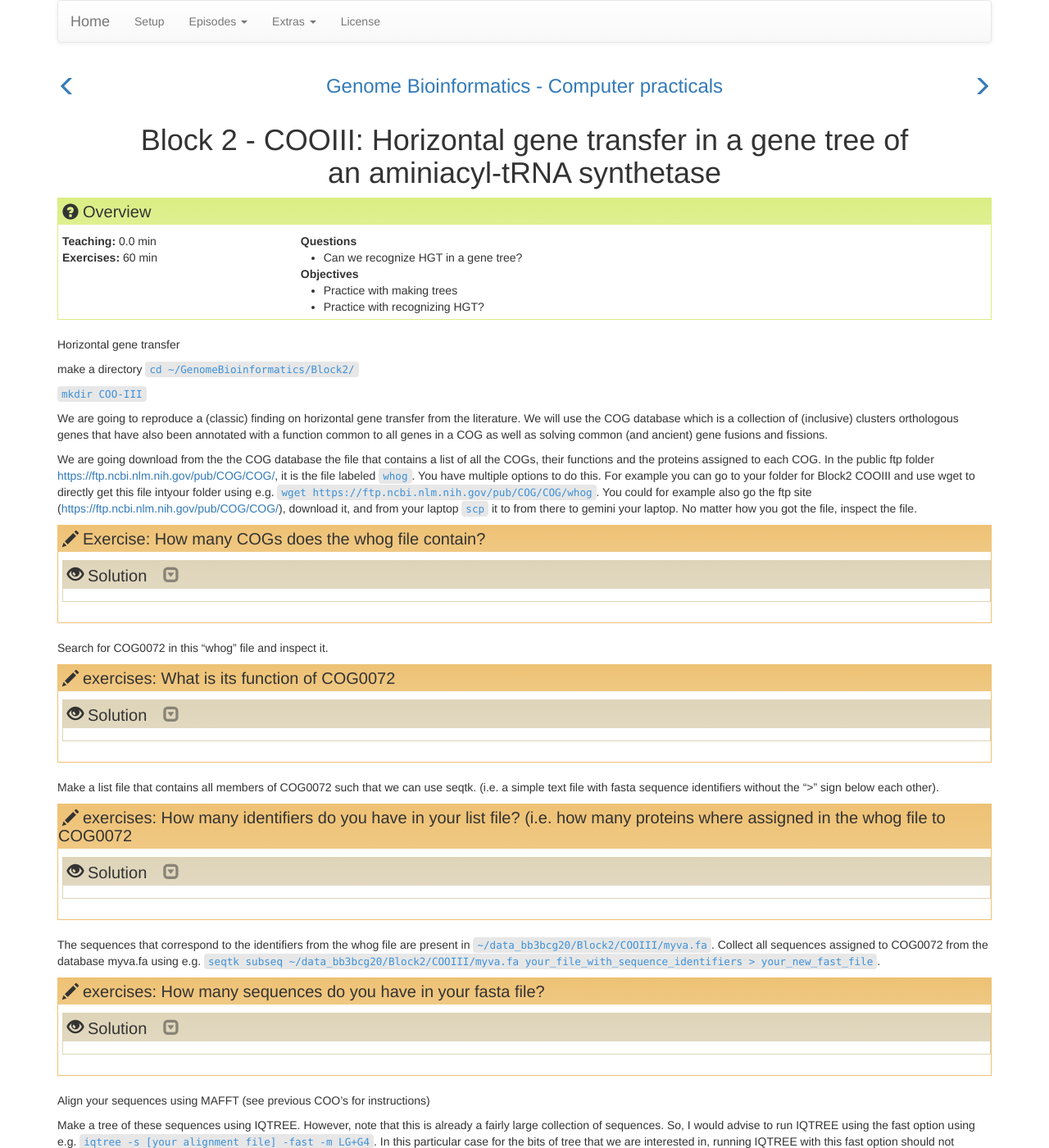
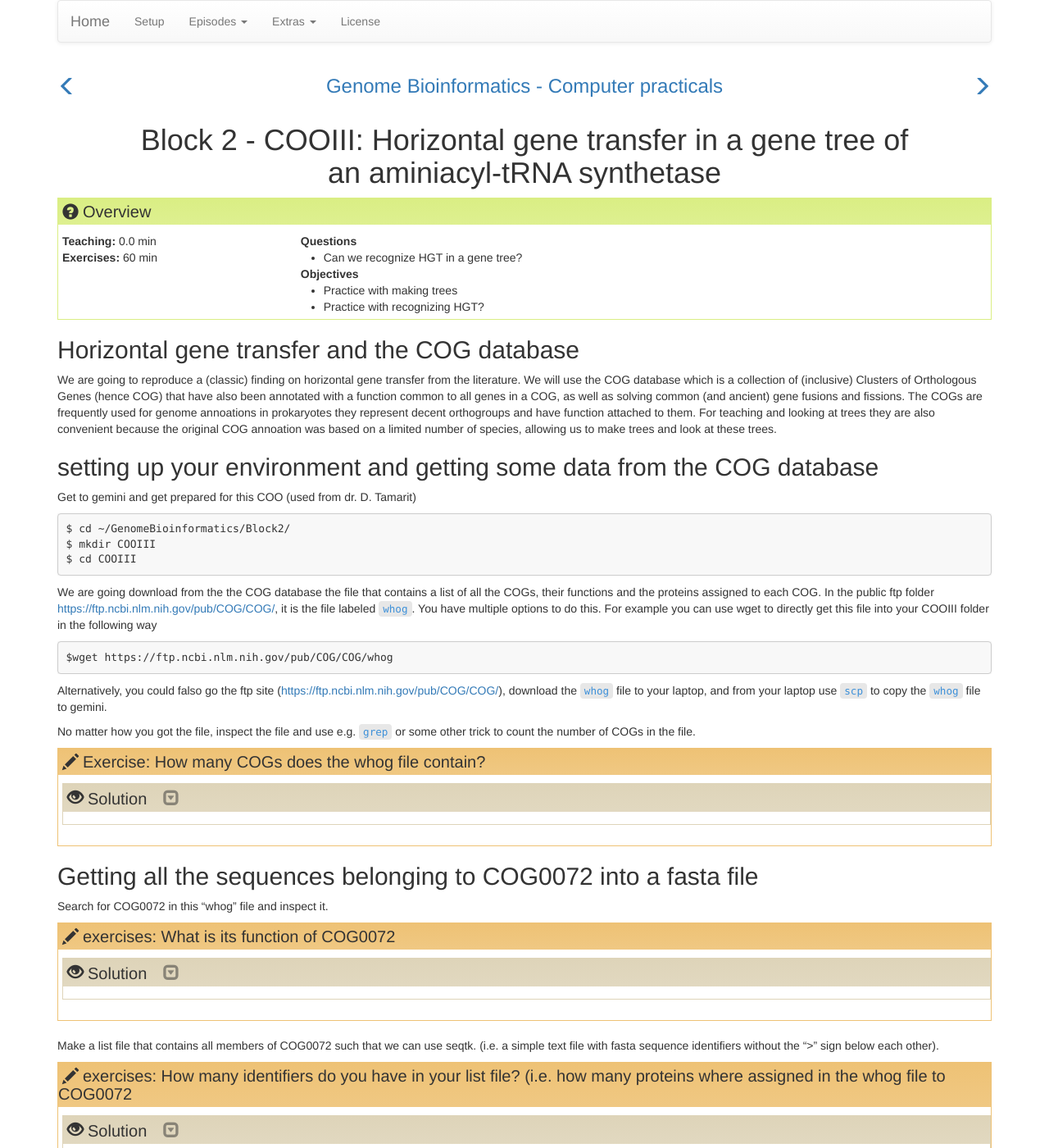
Before and after one commit to TeamMGE/GenomeBioinformaticsCourse, a Jekyll site: the page built from _episodes/60-COOIII.md, in a window 1280 px wide and 1400 px high. Shown: the whole window at 82% size. Built offline with Jekyll 4.4.1, drawn with Linux system fonts in a browser that asks for light colours; some of the changed text lies outside the part shown.

Commit message:
Update 60-COOIII.md

```diff
--- a/_episodes/60-COOIII.md
+++ b/_episodes/60-COOIII.md
@@ -12,22 +12,27 @@ keypoints:
 - The acceptor taxon is clustered within the donor taxon
 ---
 
+## Horizontal gene transfer and the COG database
+We are going to reproduce a (classic) finding on horizontal gene transfer from the literature. We will use the COG database which is a collection of (inclusive) Clusters of Orthologous Genes (hence COG) that have also been annotated with a function common to all genes in a COG, as well as solving common (and ancient) gene fusions and fissions. The COGs are frequently used for genome annoations in prokaryotes they represent decent orthogroups and have function attached to them. For teaching and looking at trees they are also convenient because the original COG annoation was based on a limited number of species, allowing us to make trees and look at these trees.
 
+## setting up your environment and getting some data from the COG database
 
+Get to gemini and get prepared for this COO (used from dr. D. Tamarit)
 
-Horizontal gene transfer
+~~~
+$ cd ~/GenomeBioinformatics/Block2/
+$ mkdir COOIII
+$ cd COOIII
+~~~
 
+We are going download from the the COG database the file that contains a list of all the COGs, their functions and the proteins assigned to each COG. In the public ftp folder [https://ftp.ncbi.nlm.nih.gov/pub/COG/COG/](https://ftp.ncbi.nlm.nih.gov/pub/COG/COG/), it is the file labeled `whog`. You have multiple options to do this. For example you can use wget to directly get this file into your COOIII folder in the following way
+~~~
+$wget https://ftp.ncbi.nlm.nih.gov/pub/COG/COG/whog
+~~~
 
-make a directory
-`cd ~/GenomeBioinformatics/Block2/`
+Alternatively, you could falso go the ftp site ([https://ftp.ncbi.nlm.nih.gov/pub/COG/COG/](https://ftp.ncbi.nlm.nih.gov/pub/COG/COG/)), download the `whog` file to your laptop, and from your laptop use `scp` to copy the `whog` file  to gemini.
 
-`mkdir COO-III`
-
-
-We are going to reproduce a (classic) finding on horizontal gene transfer from the literature. We will use the COG database which is a collection of (inclusive) clusters orthologous genes that have also been annotated with a function common to all genes in a COG as well as solving common (and ancient) gene fusions and fissions.
-
-We are going download from the the COG database the file that contains a list of all the COGs, their functions and the proteins assigned to each COG. In the public ftp folder [https://ftp.ncbi.nlm.nih.gov/pub/COG/COG/](https://ftp.ncbi.nlm.nih.gov/pub/COG/COG/), it is the file labeled `whog`. You have multiple options to do this. For example you can go to your folder for Block2 COOIII and use  wget to directly get this file intyour folder using e.g. `wget https://ftp.ncbi.nlm.nih.gov/pub/COG/COG/whog`. You could for example also go the ftp site ([https://ftp.ncbi.nlm.nih.gov/pub/COG/COG/](https://ftp.ncbi.nlm.nih.gov/pub/COG/COG/)), download it, and from your laptop `scp` it to  from there to gemini your laptop. No matter how you got the file, inspect the file.
-
+No matter how you got the file, inspect the file and use e.g. `grep` or some other trick to count the number of COGs in the file.
 
 > ## Exercise: How many COGs does the whog file contain?
 >
@@ -41,7 +46,7 @@ We are going download from the the COG database the file that contains a list of
 {: .challenge}
 
 
-
+## Getting all the sequences belonging to COG0072 into a fasta file
 
 Search for COG0072 in this “whog” file and inspect it.
 
@@ -72,10 +77,11 @@ The sequences that correspond to the identifiers from the whog file are present
 > {: .solution}
 {: .challenge}
 
+## Making and interpreting the gene tree of COG0072
+
 Align your sequences using MAFFT (see previous COO’s for instructions)
 
 Make a tree of these sequences using IQTREE. However, note that this is already a fairly large collection of sequences. So, I would advise to run IQTREE using the fast option using e.g. `iqtree -s [your alignment file] -fast -m LG+G4`. In this particular case for the bits of tree that we are interested in, running IQTREE with this fast option should not matter, but generally trees reconstructed using the fast option are much poorer. Feel free to run the tree with and without the fast option to compare.
-
 
 Open your tree in iToL (see previous computer exercises for specific instructions on how to upload treefiles to iToL and visualize them there). Put the tree in a layout that you find most easy to browse.
 
```
